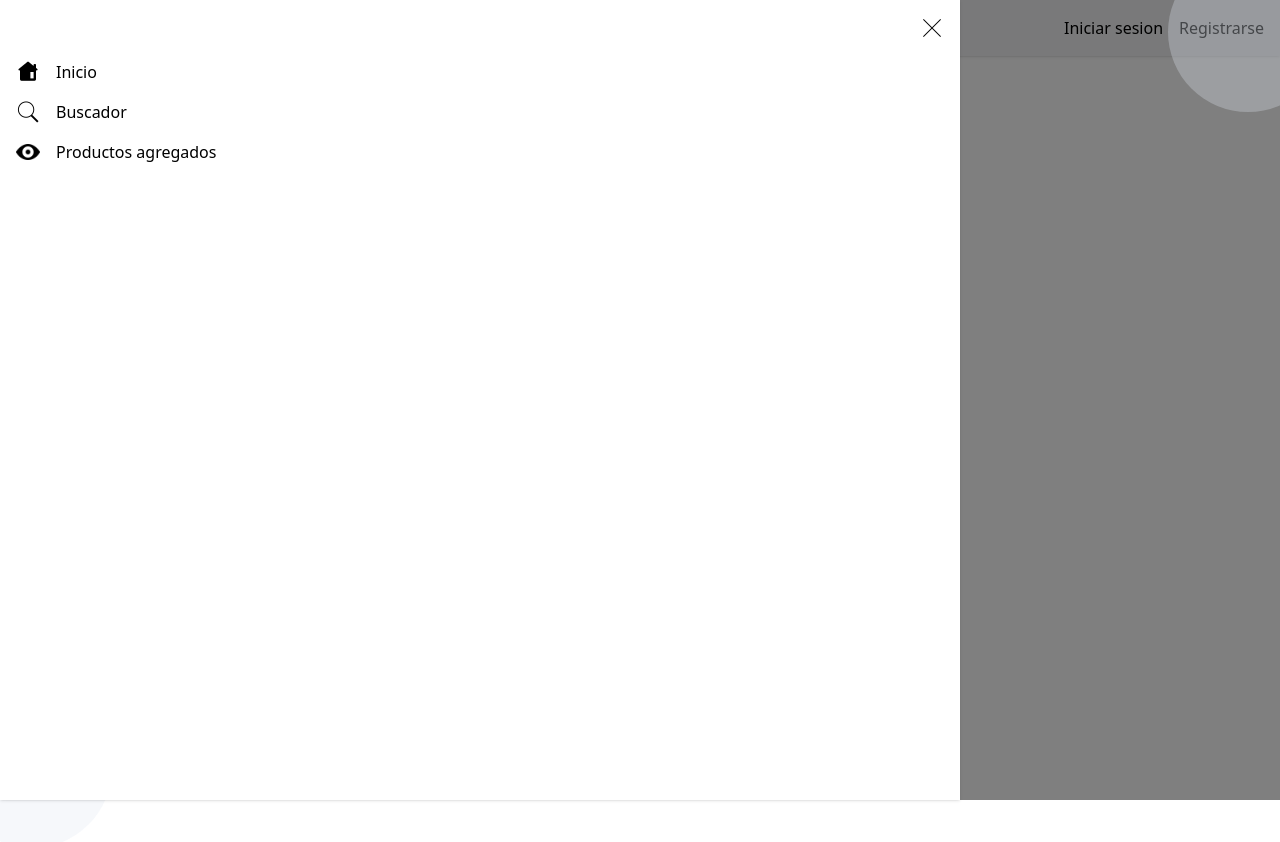
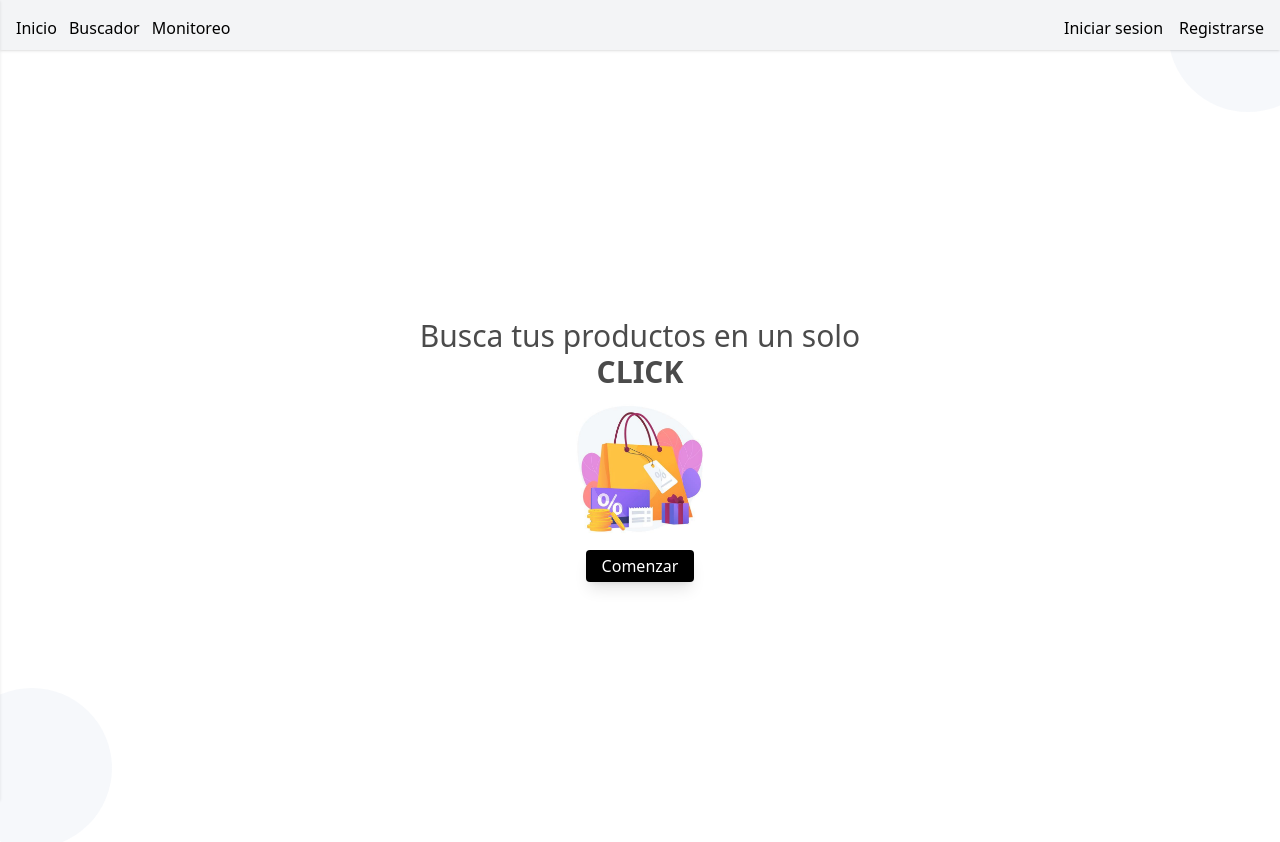
Before and after one commit to JesugG17/price-prowler-web, a React (Vite) app: page / in a window 1280 px wide. Shown: the top 842 px of the page. Built offline with nearby package versions, Linux system fonts and the light colour scheme.

Commit message:
add sign in and sign up button in sidebar

```diff
--- a/src/modules/price-prowler/pages/HomePage.tsx
+++ b/src/modules/price-prowler/pages/HomePage.tsx
@@ -14,7 +14,7 @@ export const HomePage = () => {
       >
         Comenzar
       </Link>
-      <div className='bg-slate-200 w-40 h-40 opacity-30 rounded-full absolute -top-12 -right-12'></div>
+      <div className='bg-slate-200 w-40 h-40 -z-10 opacity-30 rounded-full absolute -top-12 -right-12'></div>
       <div className='bg-slate-200 w-40 h-40 opacity-30 rounded-full absolute -bottom-12 -left-12'></div>
     </div>
   );
--- a/src/modules/ui/components/Header.tsx
+++ b/src/modules/ui/components/Header.tsx
@@ -1,14 +1,14 @@
 import { useState } from 'react';
-import { Link } from 'react-router-dom';
+import { Sidebar } from './Sidebar';
 export const Header = () => {
-  const [openMobileMenu, setOpenMobileMenu] = useState(true);
+  const [openMobileMenu, setOpenMobileMenu] = useState(false);
 
   const toggleMobileMenu = () => {
     setOpenMobileMenu((prevState) => !prevState);
   };
 
   return (
-    <header className='w-full bg-gray-100 shadow'>
+    <header className='w-full bg-gray-100 shadow h-[50px]'>
       <nav className='p-4 flex justify-between'>
         <ul className='hidden gap-3 md:flex'>
           <li>Inicio</li>
@@ -20,37 +20,7 @@ export const Header = () => {
           <button>Iniciar sesion</button>
           <button>Registrarse</button>
         </div>
-
-        {openMobileMenu && (
-          <div className='w-full h-screen fixed top-0 left-0 bg-black bg-opacity-50'></div>
-        )}
-
-        <div
-          className={`w-3/4 h-full fixed top-0 left-0 shadow z-10 bg-white p-4 transition-all duration-200 flex flex-col ${
-            openMobileMenu ? 'translate-x-0' : '-translate-x-full'
-          }`}
-        >
-          <img
-            onClick={toggleMobileMenu}
-            className='w-6 self-end'
-            src='/img/close-icon.png'
-            alt=''
-          />
-          <ul className='flex flex-col gap-4 mt-5 font-medium'>
-            <li className='flex gap-4'>
-              <img className='w-6' src='/img/home-icon.png' alt='' />
-              <Link to='/'>Inicio</Link>
-            </li>
-            <li className='flex gap-4'>
-              <img className='w-6' src='/img/search.png' alt='' />
-              <Link to='/search'>Buscador</Link>
-            </li>
-            <li className='flex gap-4'>
-              <img className='w-6' src='/img/eye.png' alt='' />
-              <Link to='/tracking'>Productos agregados</Link>
-            </li>
-          </ul>
-        </div>
+        <Sidebar isMobileMenuOpen={openMobileMenu} toggleMobileMenu={toggleMobileMenu} />
       </nav>
     </header>
   );
--- /dev/null
+++ b/src/modules/ui/components/Sidebar.tsx
@@ -0,0 +1,56 @@
+import { Link } from 'react-router-dom';
+import { FC } from 'react';
+
+export const Sidebar: FC<Props> = ({ isMobileMenuOpen, toggleMobileMenu }) => {
+  return (
+    <>
+      {isMobileMenuOpen && (
+        <div className='w-full h-full fixed top-0 left-0 bg-black bg-opacity-50'></div>
+      )}
+
+      <div
+        className={`w-3/4 h-full fixed top-0 left-0 z-20 shadow bg-white p-4 transition-all duration-200 flex flex-col justify-between ${
+          isMobileMenuOpen ? 'translate-x-0' : '-translate-x-full'
+        }`}
+      >
+        <div className='flex flex-col gap-4'>
+          <img
+            onClick={toggleMobileMenu}
+            className='w-6 self-end'
+            src='/img/close-icon.png'
+            alt=''
+          />
+          <ul className='flex flex-col gap-4 mt-5 font-medium'>
+            <li className='flex gap-4'>
+              <img className='w-6' src='/img/home-icon.png' alt='' />
+              <Link onClick={toggleMobileMenu} to='/'>
+                Inicio
+              </Link>
+            </li>
+            <li className='flex gap-4'>
+              <img className='w-6' src='/img/search.png' alt='' />
+              <Link onClick={toggleMobileMenu} to='/search'>
+                Buscador
+              </Link>
+            </li>
+            <li className='flex gap-4'>
+              <img className='w-6' src='/img/eye.png' alt='' />
+              <Link onClick={toggleMobileMenu} to='/tracking'>
+                Productos agregados
+              </Link>
+            </li>
+          </ul>
+        </div>
+        <div className='flex flex-col gap-4'>
+          <button className='bg-black py-1 px-4 text-white rounded'>Iniciar sesion</button>
+          <button className='bg-black py-1 px-4 text-white rounded'>Registrarse</button>
+        </div>
+      </div>
+    </>
+  );
+};
+
+type Props = {
+  isMobileMenuOpen: boolean;
+  toggleMobileMenu: () => void;
+};
```
